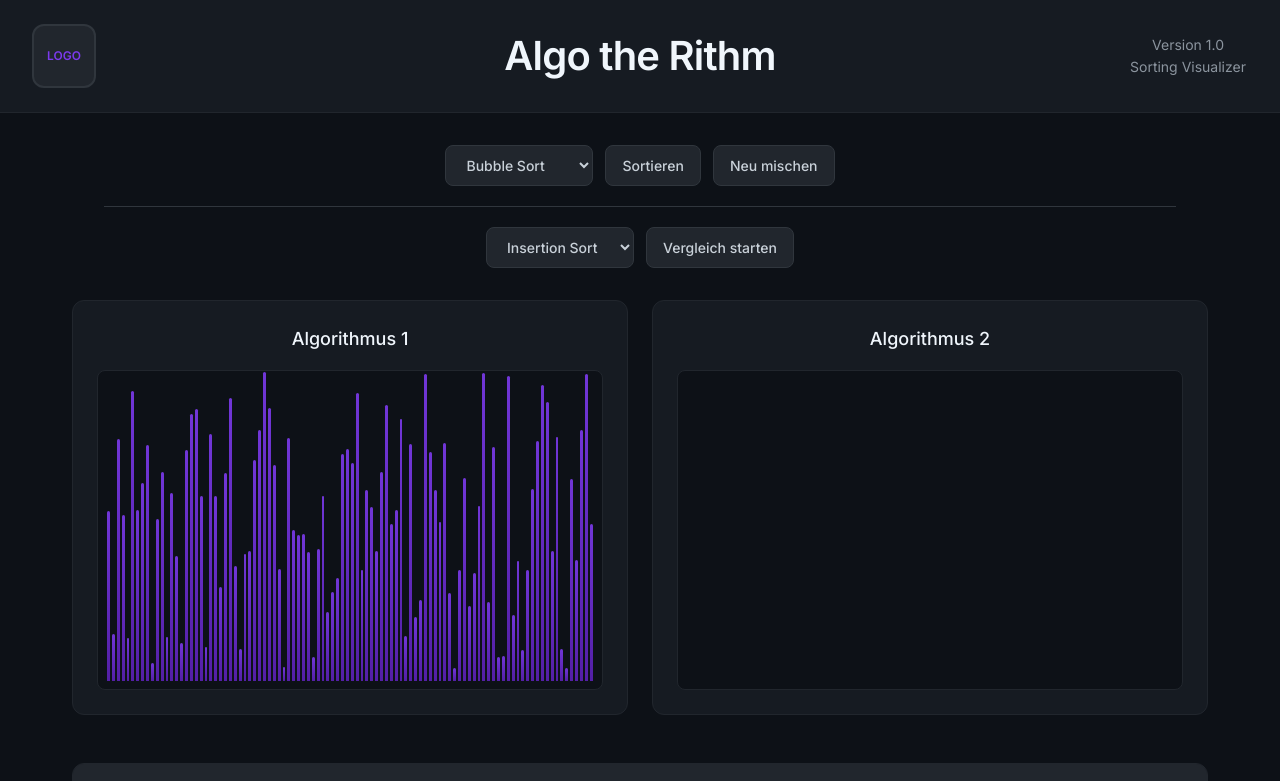
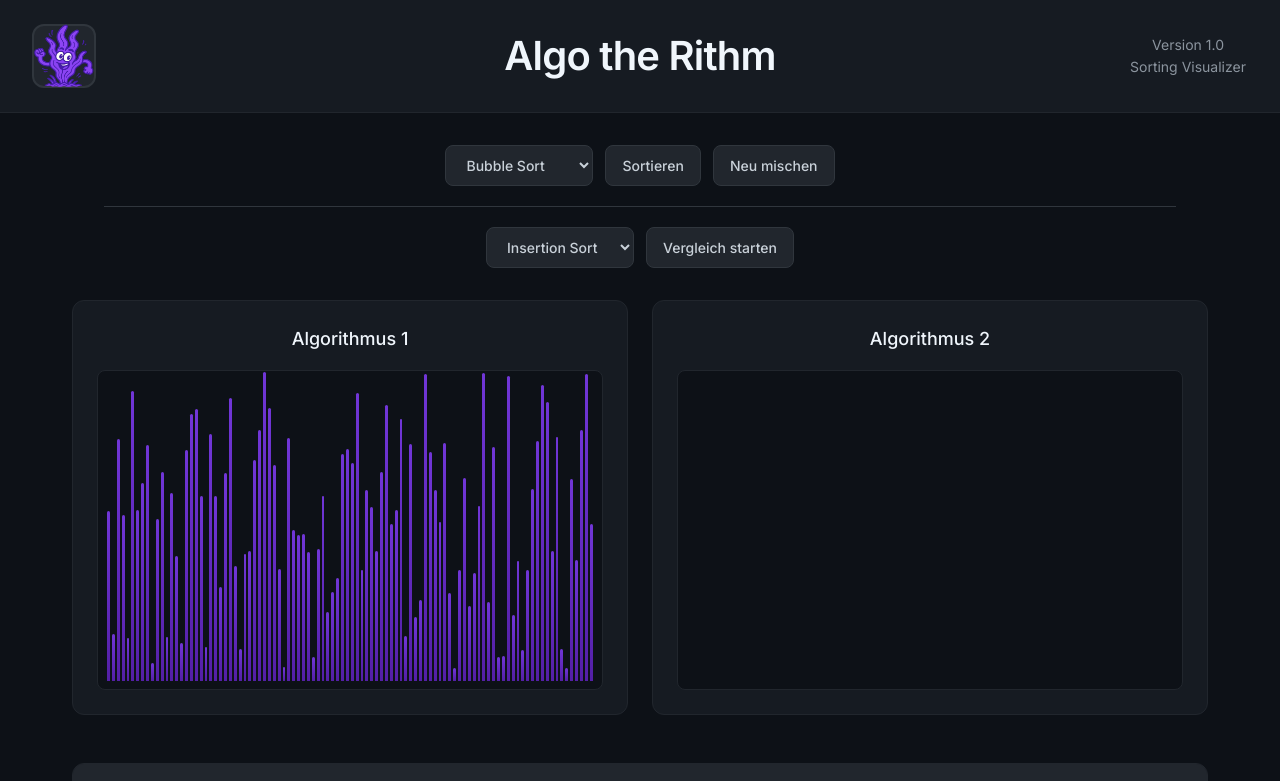
Before and after one commit to nathanschmid08/Browser, a plain HTML site: page index.html in a window 1280 px wide. Shown: the top 781 px of the page. Drawn offline with Linux system fonts and the light colour scheme.

Commit message:
added a logo

```diff
--- a/index.html
+++ b/index.html
@@ -11,7 +11,7 @@
 <body>
   <header>
     <div class="logo-container">
-      LOGO
+      <img class="logo" src="algo.png" alt="">
     </div>
 
     <h1>Algo the Rithm</h1>
--- a/style.css
+++ b/style.css
@@ -21,6 +21,11 @@ header {
     padding: 24px 32px;
     border-bottom: 1px solid #21262d;
     background-color: #161b22;
+}
+
+.logo{
+    width: 64px;
+    height: 64px;
 }
 
 .logo-container {
```
Also changed, not shown: algo.png (added).
